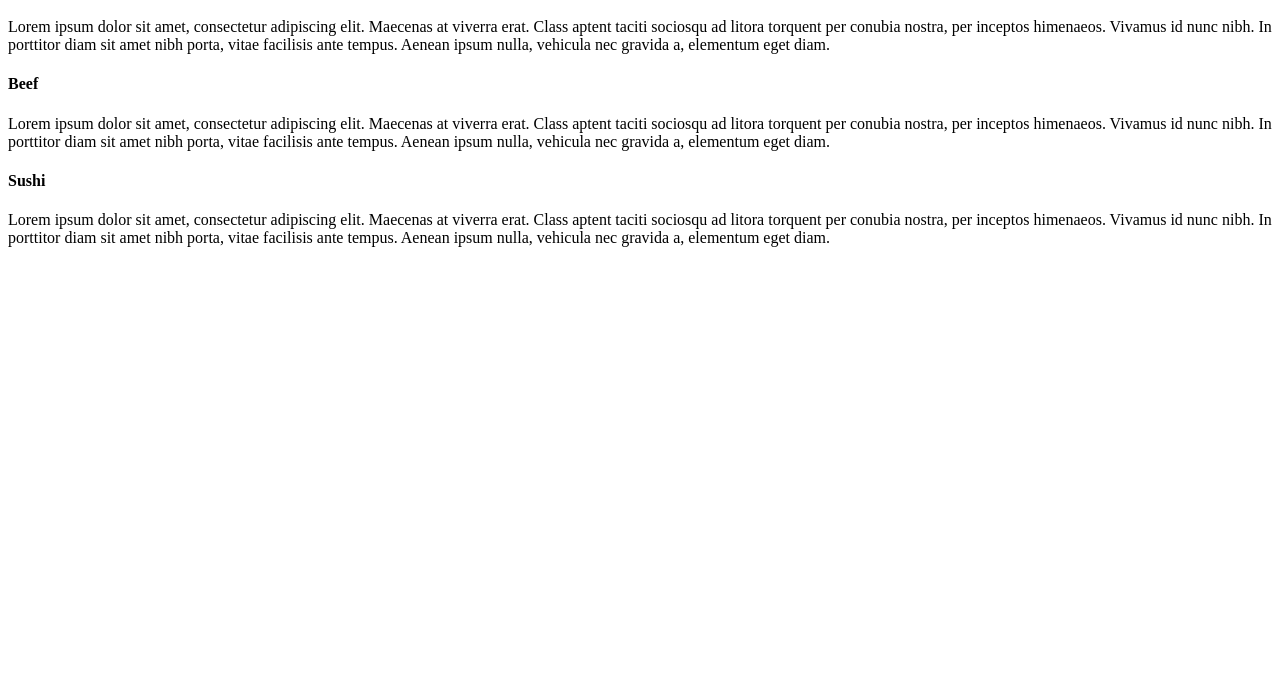
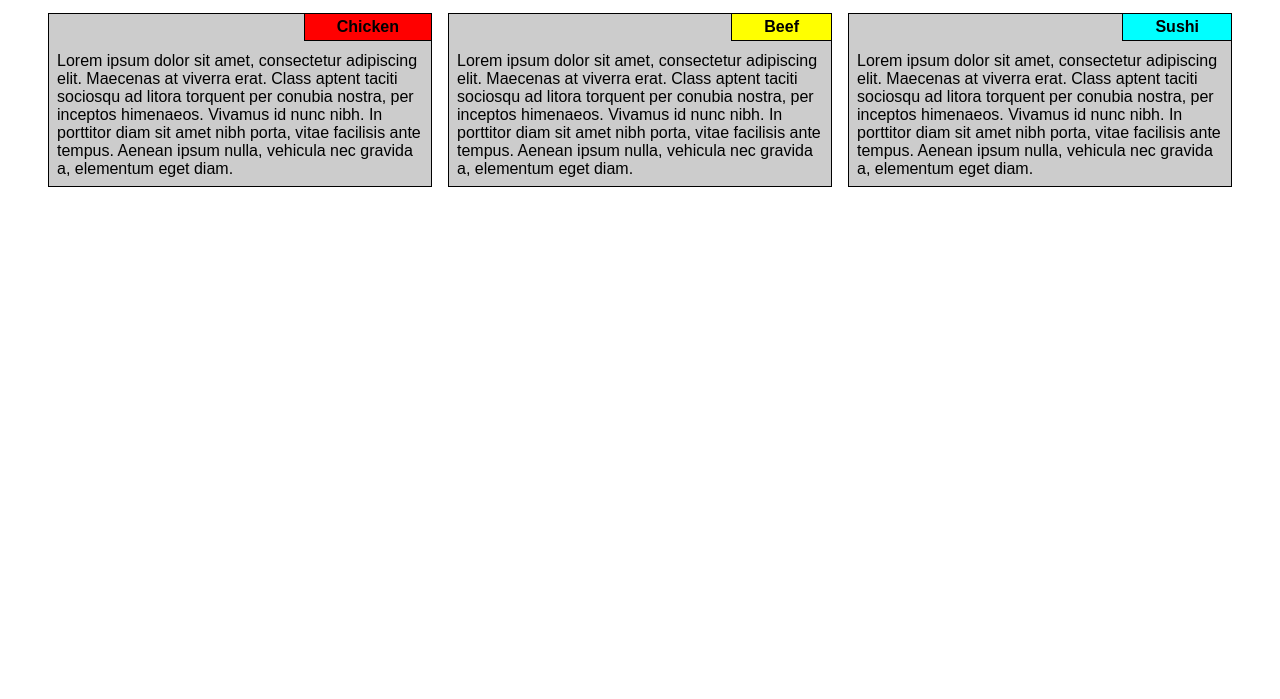
Before and after one commit to giaphupham/Week_2, a plain HTML site: page module2-solution/index.html in a window 1280 px wide. Shown: the part 101-800 px from the top of the page. Drawn offline with Linux system fonts and the light colour scheme; the site is published under a folder, as on GitHub Pages, so addresses that start at the root find nothing.

Commit message:
Update index.html

```diff
--- a/module2-solution/index.html
+++ b/module2-solution/index.html
@@ -5,7 +5,7 @@
     <meta http-equiv="X-UA-Compatible" content="IE=edge">
     <meta name="viewport" content="width=device-width, initial-scale=1.0">
     <title>Assignment Solution for Module 2</title>
-    <link rel="stylesheet" href="/CSS/main.css">
+    <link rel="stylesheet" href="CSS/main.css">
 </head>
 <body>
     <div class="header">
```
